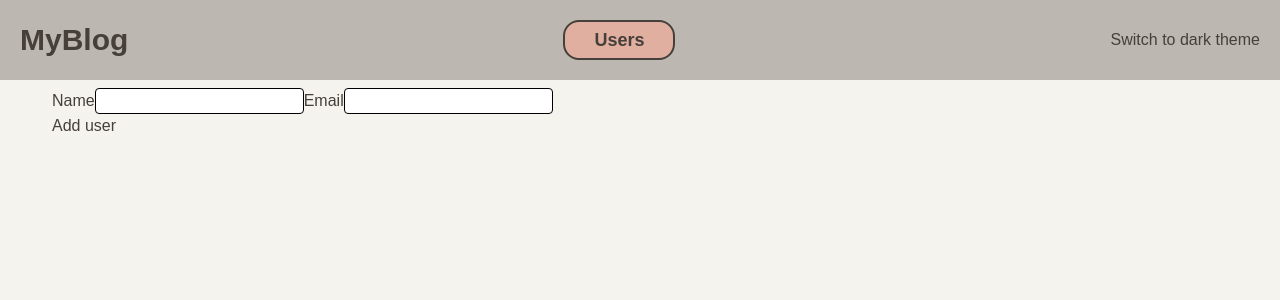
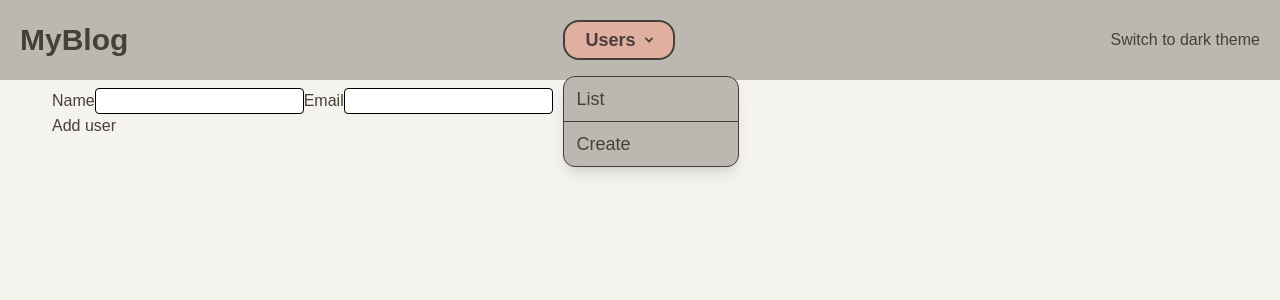
Before and after one commit to danieleardizzone/next-crud, a Next.js app: page /users/create in a window 1280 px wide. Both pictures are taken after a click on the button "Users". Shown: the top 300 px of the page. Built offline with nearby package versions, Linux system fonts and the light colour scheme.

Commit message:
ADD - dropdown

```diff
--- a/app/components/DropDown.tsx
+++ b/app/components/DropDown.tsx
@@ -1,25 +1,39 @@
 'use client';
+
+import Link from "next/link";
+
 export default function DropDown() {
+
+    function toggleDropdown() {
+        const dropDownMenu = document.querySelector('#dropDownMenu');
+        dropDownMenu?.classList.toggle('hidden');
+    }
+
     return (
         <>
             <button
+                onClick={toggleDropdown}
                 className="relative py-1 px-5 w-22 sm:w-28 text-md sm:text-lg font-bold rounded-2xl border-2 border-btn bg-btn"
             >
-                Users
+                <div className="flex items-center gap-2">
+                    <span>Users</span>
+                    <svg xmlns="http://www.w3.org/2000/svg" fill="none" viewBox="0 0 24 24" strokeWidth={4} stroke="currentColor" className="size-6">
+                        <path strokeLinecap="round" strokeLinejoin="round" d="m19.5 8.25-7.5 7.5-7.5-7.5" />
+                    </svg>
+
+
+                </div>
             </button>
-            {/* <div className="absolute w-48">
-                <div className="bg-lavender sm:text-lg backdrop-blur-lg rounded-xl border border-gray-700 divide-y divide-gray-700">
+            <div className="w-44 absolute top-[76px] hidden" id="dropDownMenu">
+                <div className="sm:text-lg rounded-xl shadow-lg bg-card border border-card divide-y divide-card">
                     <div className="py-2 px-3">
-                        link 1
+                        <Link href="/users">List</Link>
                     </div>
                     <div className="py-2 px-3">
-                        link 1
-                    </div>
-                    <div className="py-2 px-3">
-                        link 1
+                        <Link href="/users/create">Create</Link>
                     </div>
                 </div>
-            </div> */}
+            </div>
         </>
     )
 }
--- a/app/globals.css
+++ b/app/globals.css
@@ -13,7 +13,7 @@
 
 .dark {
   --color-primary: #ccc9dc;
-  --color-secondary: rgba(50, 74, 95, 1);
+  --color-secondary: #324a5f;
   --color-background: #1b2a41;
   --color-background-2: #0c1821;
 }
```
Also changed, not shown: public/arrow-down-light.svg (added).
